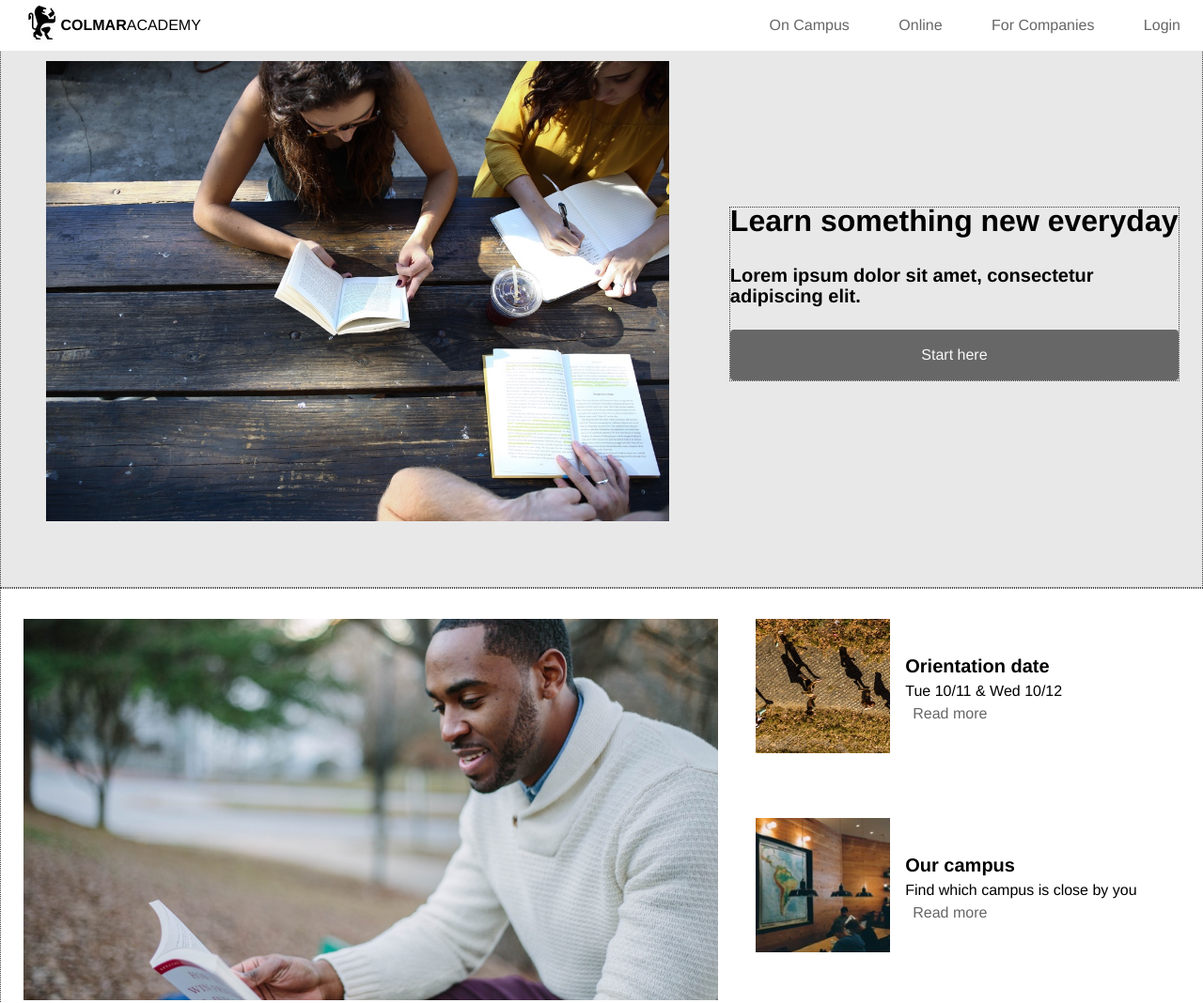
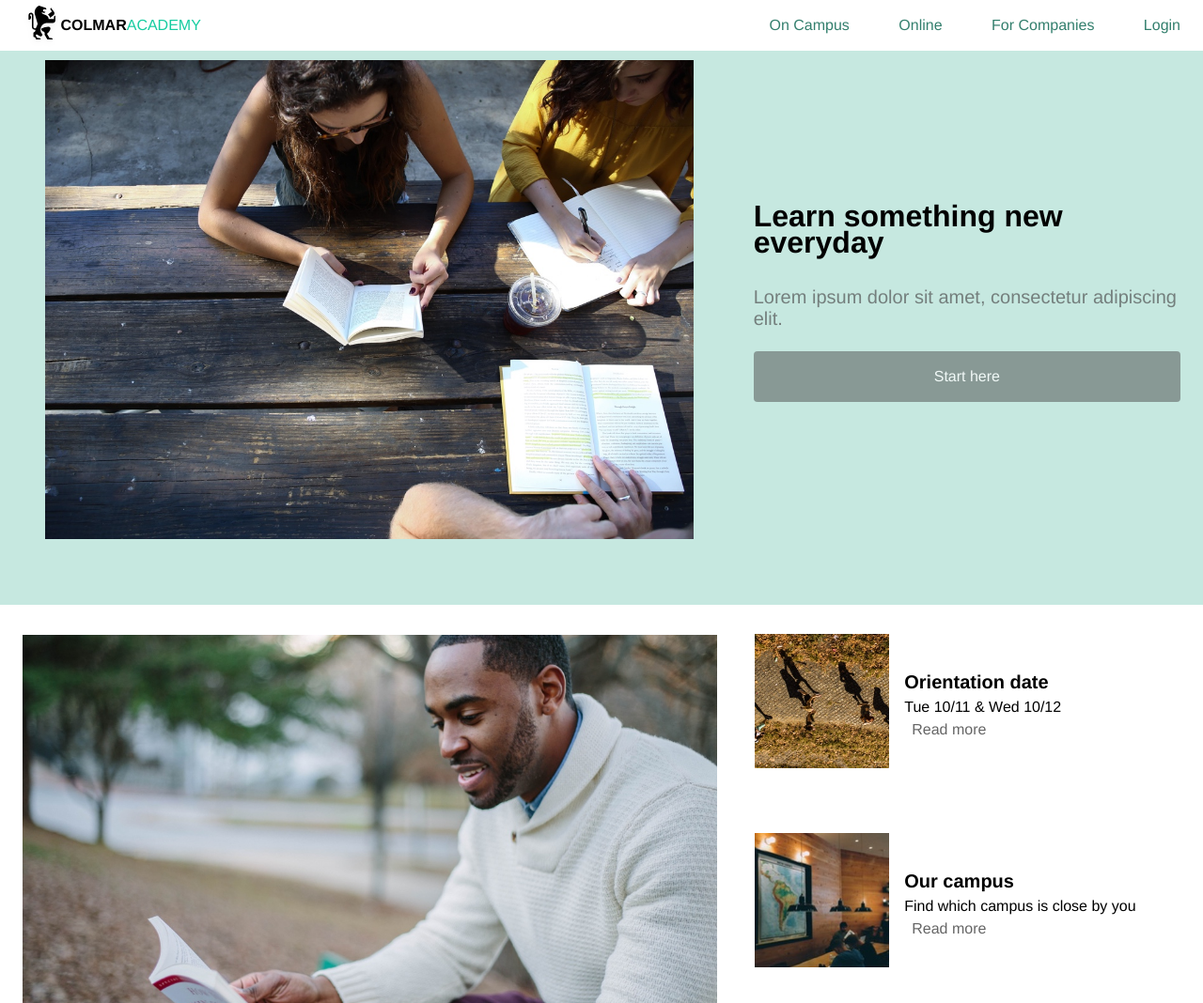
Before and after one commit to andreaargyle/ColmarAcademy, a plain HTML site: page index.html in a window 1280 px wide. Shown: the top 1068 px of the page at 94% size. Drawn offline with Linux system fonts and the light colour scheme.

Commit message:
Change color scheme

```diff
--- a/index.html
+++ b/index.html
@@ -13,7 +13,7 @@
     <header>
       <div class="logo">
         <img src="./resources/images/ic-logo.svg" />
-        <span class="name bold">COLMAR</span><span class="name">ACADEMY</span>
+        <span class="bold">COLMAR</span><span class="name">ACADEMY</span>
       </div>
       <!-- Navigation -->
       <nav>
--- a/resources/css/style.css
+++ b/resources/css/style.css
@@ -2,7 +2,7 @@
 
 html {
   font-size: 16px;
-  background-color: #fff;
+  background-color: #FFF;
 }
 
 body {
@@ -14,7 +14,6 @@ body {
   display: flex;
   margin: auto;
   align-content: center;
-  border: 1px dotted #3c3c3c;
 }
 
 .column {
@@ -110,10 +109,19 @@ header {
   font-weight: 700;
 }
 
+.name {
+  font-weight: 200;
+  color: #15CCA0;
+}
+
 nav li {
   display: inline-block;
   align-items: flex-end;
   padding: 1rem;
+}
+
+nav li a {
+  color: #337f6d;
 }
 
 nav li:hover {
@@ -129,7 +137,7 @@ nav li:hover {
 
 #learning {
   padding: 2rem 1.5rem;
-  background-color: #e8e8e8;
+  background-color: #C6E8E0;
 }
 
 .learning-text {
@@ -138,10 +146,12 @@ nav li:hover {
 
 #learning h4 {
   margin: 2rem 0 1.5rem 0;
+  color: #747F7D;
+  font-weight: 200;
 }
 
 .button {
-  background-color: #3c3c3c;
+  background-color: #747F7D;
   text-align: center;
   padding: 1rem;
   border-radius: 0.25rem;
@@ -182,7 +192,7 @@ nav li:hover {
 }
 
 .info:hover {
-  background-color: #e8e8e8;
+  background-color: #e5e5e5;
 }
 
 .left {
@@ -204,7 +214,7 @@ nav li:hover {
 /* Courses Section */
 
 #courses {
-  background-color: #e8e8e8;
+  background-color: #C6E8E0;
   line-height: 1.5;
 }
 
@@ -224,12 +234,12 @@ nav li:hover {
   max-width: 28%;
   height: 19rem;
   margin-bottom: 2rem;
-  background-color: #fff;
+  background-color: #FFF;
   padding: 1rem 1rem 1.5rem 1rem;
 }
 
 .course:hover {
-  box-shadow: 0.25rem 0.25rem 0.25rem #a5a5a5;
+  box-shadow: 0.125rem 0.125rem 0.125rem #747F7D;
 }
 
 .course img {
```
